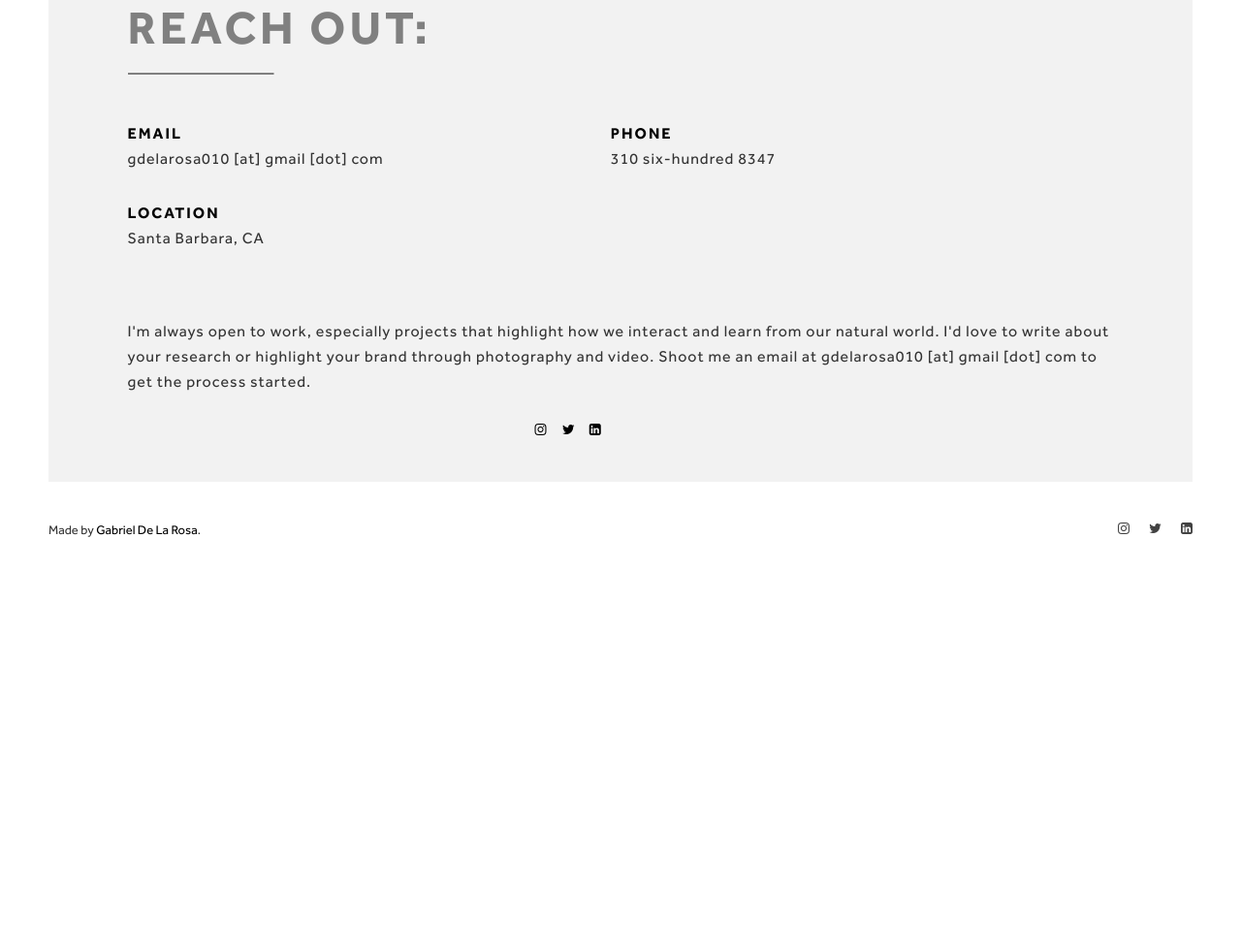
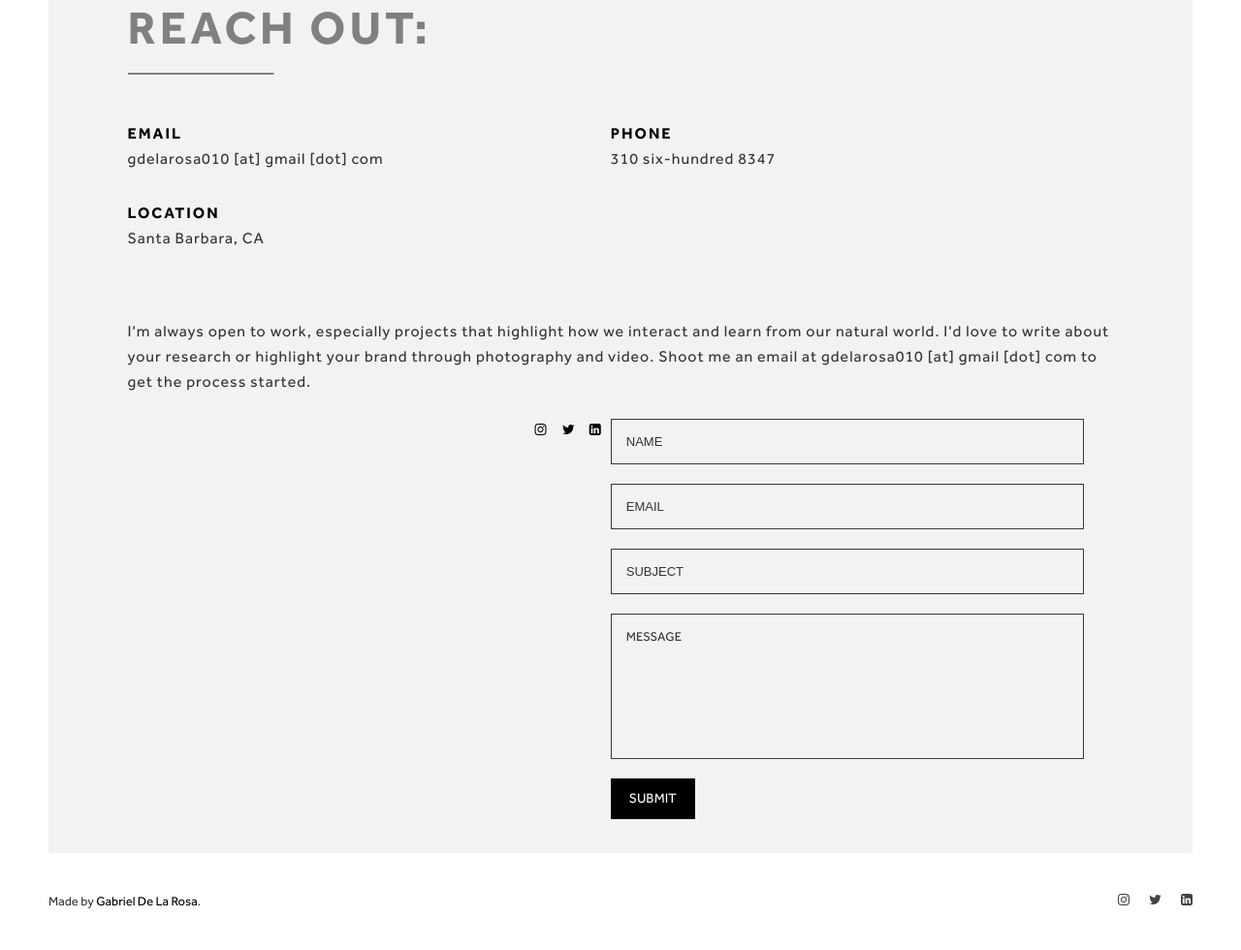
Before and after one commit to gdlr/personal_website, a plain HTML site: page contact.html in a window 1280 px wide. Shown: the part 552-1532 px from the top of the page at 97% size. Before the commit the page ends 1149 px from the top, so only its background shows below. Drawn offline with Linux system fonts and the light colour scheme; files whose address does not match are found by name.

Commit message:
Updated-description

```diff
--- a/contact.html
+++ b/contact.html
@@ -150,6 +150,18 @@
                         </ul>
                     </div>
 
+                    <div class="column two-third">
+
+                        <form class="contact-form" method="post" action="page-contact.html">
+                            <input type="text" name="user_name" placeholder="NAME">
+                            <input type="email" name="user_email" placeholder="EMAIL">
+                            <input type="text" name="message_subject" placeholder="SUBJECT">
+                            <textarea name="message_content" placeholder="MESSAGE"></textarea>
+                            <input type="submit" name="submit" value="SUBMIT">
+                        </form>
+
+                    </div>
+
                 </div>
 
             </div>
```
Also changed, not shown: index.html (+14 -3 lines), 1 other file.
